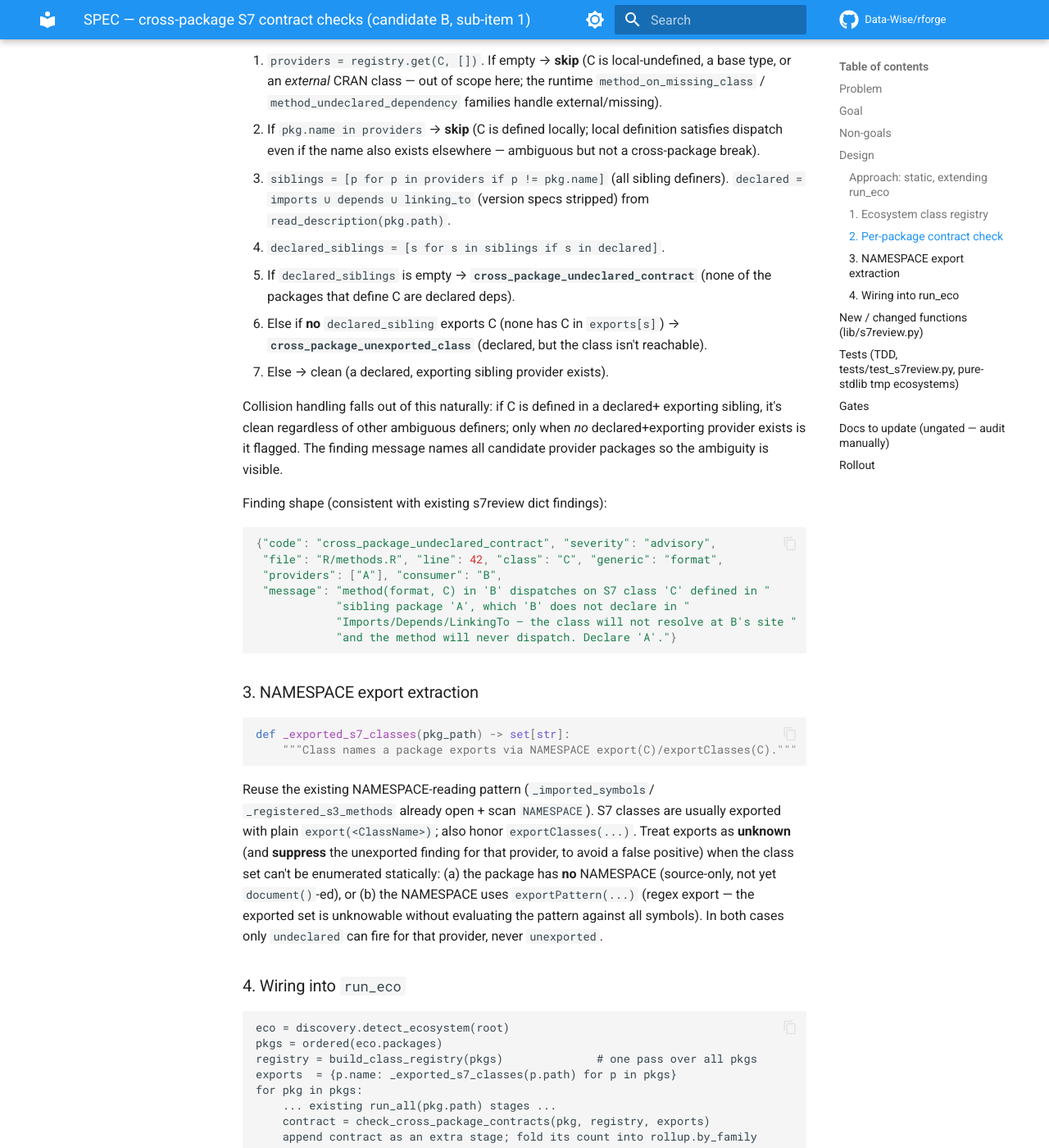
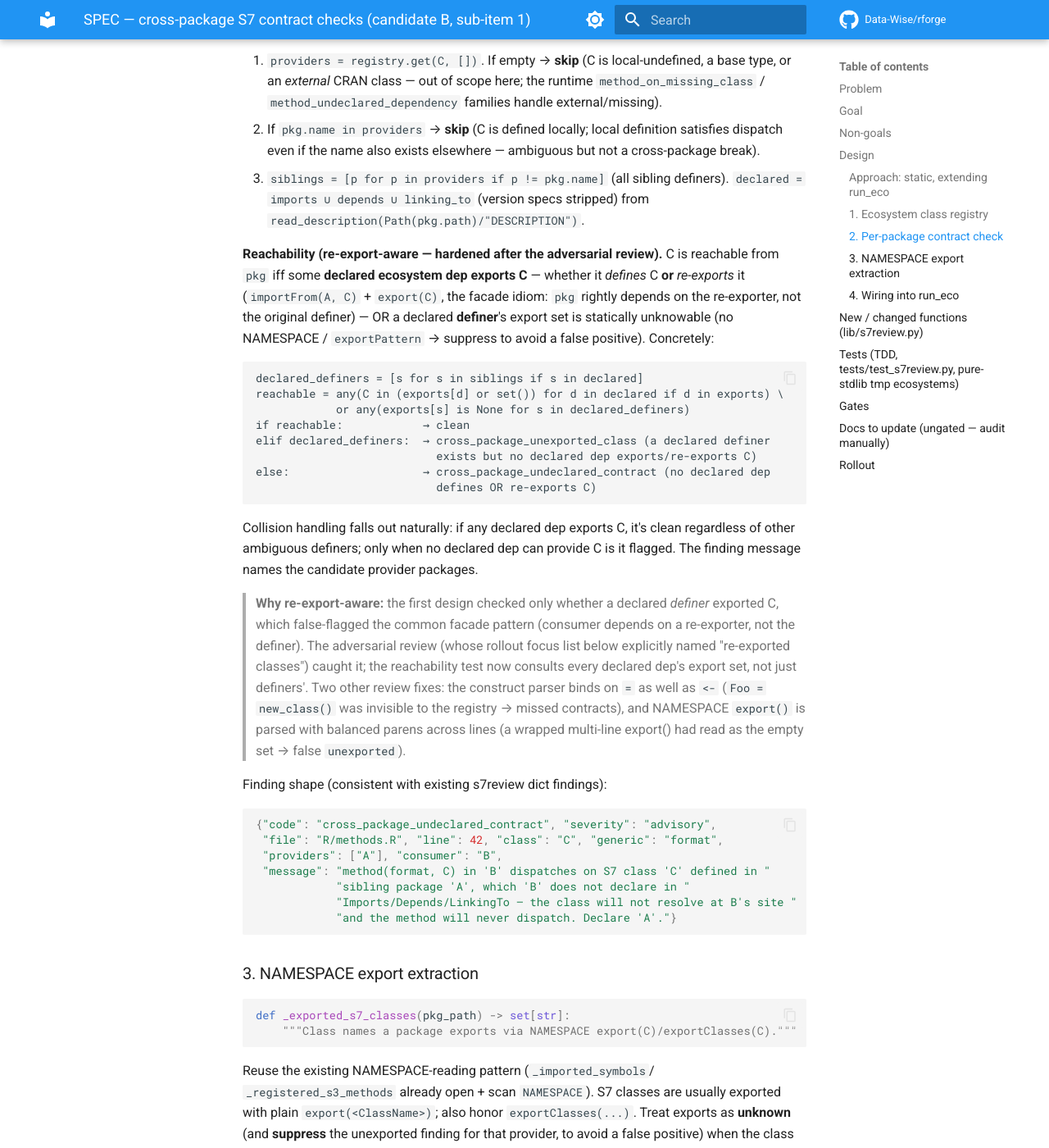
Before and after one commit to Data-Wise/rforge, an MkDocs documentation site: the page built from docs/specs/SPEC-s7-cross-package-contracts-2026-06-13.md, in a window 1280 px wide and 1400 px high, scrolled down 2454 px. Shown: the whole window at 82% size. Built offline with MkDocs 1.6.1 and Material for MkDocs 9.7.7, drawn with Linux system fonts in a browser that asks for light colours; comment, search, counter and statistics services are not loaded.

Commit message:
fix(s7review): adversarial-review fixes for cross-package contracts
3-lens pre-merge review (false-positives / false-negatives+parsing / run_eco
integration) caught 2 BLOCKERs + 2 IMPORTANTs the green gates missed:

- BLOCKER (FP): a class reached via a DECLARED re-exporting facade (importFrom +
  export) was wrongly flagged undeclared. Reachability is now re-export-aware --
  consults every declared dep's export set (definer OR re-exporter), not just
  definers'. Unknowable-export suppression stays scoped to declared definers.
- BLOCKER (FN): a class assigned with = instead of <- was invisible to the
  registry, so genuine contracts were silently missed. _CALL_RE now binds on
  <- OR = (also restores check_naming's bound-vs-name check for = assignments).
- IMPORTANT (FP): a wrapped multi-line export() parsed as the empty set, firing
  a false cross_package_unexported_class. _exported_s7_classes now parses
  export/exportClasses with balanced parens across lines; unbalanced/pattern -> None.
- IMPORTANT (never-raises): run_eco's pre-loop registry/exports build was outside
  the try, so a malformed package could abort the whole sweep. Now guarded.

+7 regression tests. Pre-existing MINORs (--eco --runtime stale counts; no-R/
warn) noted, out of scope. pytest 416, test-all 42/42, reference docs in sync.

Co-Authored-By: Claude Opus 4.8 (1M context) <noreply@anthropic.com>

````diff
--- a/docs/specs/SPEC-s7-cross-package-contracts-2026-06-13.md
+++ b/docs/specs/SPEC-s7-cross-package-contracts-2026-06-13.md
@@ -112,18 +112,39 @@ multi-dispatch `method(g, list(A, B))` forms):
    not a cross-package break).
 3. `siblings = [p for p in providers if p != pkg.name]` (all sibling definers).
    `declared = imports ∪ depends ∪ linking_to` (version specs stripped) from
-   `read_description(pkg.path)`.
-   - `declared_siblings = [s for s in siblings if s in declared]`.
-   - If `declared_siblings` is empty → **`cross_package_undeclared_contract`**
-     (none of the packages that define C are declared deps).
-   - Else if **no** `declared_sibling` exports C (none has C in `exports[s]`) →
-     **`cross_package_unexported_class`** (declared, but the class isn't reachable).
-   - Else → clean (a declared, exporting sibling provider exists).
+   `read_description(Path(pkg.path)/"DESCRIPTION")`.
 
-   Collision handling falls out of this naturally: if C is defined in a declared+
-   exporting sibling, it's clean regardless of other ambiguous definers; only when
-   *no* declared+exporting provider exists is it flagged. The finding message
-   names all candidate provider packages so the ambiguity is visible.
+   **Reachability (re-export-aware — hardened after the adversarial review).** C is
+   reachable from `pkg` iff some **declared ecosystem dep exports C** — whether it
+   *defines* C **or** *re-exports* it (`importFrom(A, C)` + `export(C)`, the facade
+   idiom: `pkg` rightly depends on the re-exporter, not the original definer) — OR a
+   declared **definer**'s export set is statically unknowable (no NAMESPACE /
+   `exportPattern` → suppress to avoid a false positive). Concretely:
+
+   ```
+   declared_definers = [s for s in siblings if s in declared]
+   reachable = any(C in (exports[d] or set()) for d in declared if d in exports) \
+               or any(exports[s] is None for s in declared_definers)
+   if reachable:            → clean
+   elif declared_definers:  → cross_package_unexported_class (a declared definer
+                              exists but no declared dep exports/re-exports C)
+   else:                    → cross_package_undeclared_contract (no declared dep
+                              defines OR re-exports C)
+   ```
+
+   Collision handling falls out naturally: if any declared dep exports C, it's clean
+   regardless of other ambiguous definers; only when no declared dep can provide C is
+   it flagged. The finding message names the candidate provider packages.
+
+   > **Why re-export-aware:** the first design checked only whether a declared
+   > *definer* exported C, which false-flagged the common facade pattern (consumer
+   > depends on a re-exporter, not the definer). The adversarial review (whose
+   > rollout focus list below explicitly named "re-exported classes") caught it; the
+   > reachability test now consults every declared dep's export set, not just
+   > definers'. Two other review fixes: the construct parser binds on `=` as well as
+   > `<-` (`Foo = new_class()` was invisible to the registry → missed contracts), and
+   > NAMESPACE `export()` is parsed with balanced parens across lines (a wrapped
+   > multi-line export() had read as the empty set → false `unexported`).
 
 Finding shape (consistent with existing s7review dict findings):
 
````
Also changed, not shown: CHANGELOG.md (+12 -2 lines), 2 other files.
